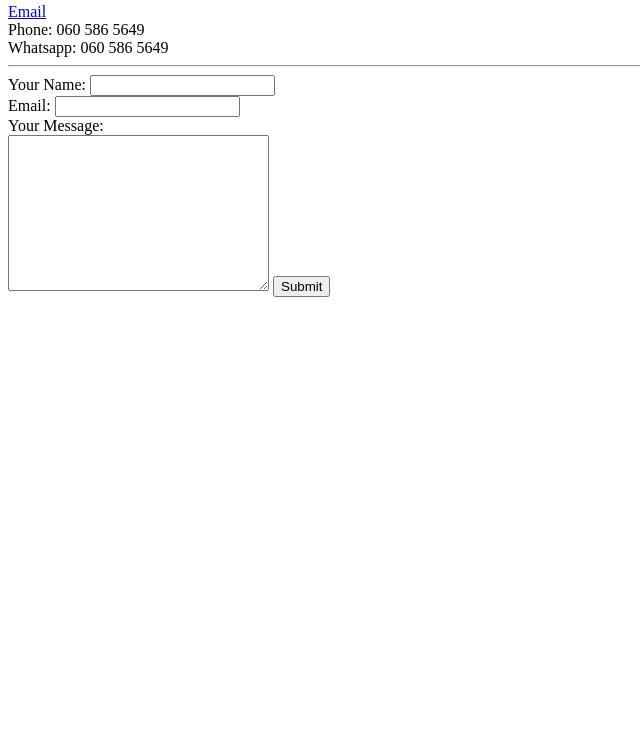
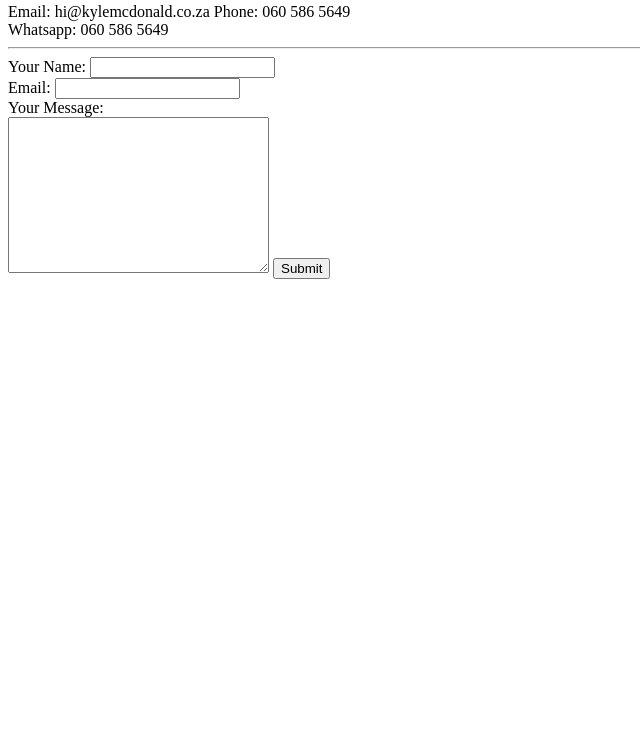
Before and after one commit to KmcTheCoder/cv, a plain HTML site: page contact.html in a window 1280 px wide. Shown: the part 56-800 px from the top of the page, without its empty margins (0-640 px from the left). Drawn offline with Linux system fonts and the light colour scheme.

Commit message:
Update contact.html

```diff
--- a/contact.html
+++ b/contact.html
@@ -8,7 +8,7 @@
 
 <body>
   <h3>Contact Me</h3>
-  <a href="mailto: kylemcdonald0904@gmail.com">Email</a><br>
+  <h7>Email: hi@kylemcdonald.co.za</h7>
   <h7>Phone: 060 586 5649 </h7> <br>
   <h7>Whatsapp: 060 586 5649</h7> <br>
 
```
